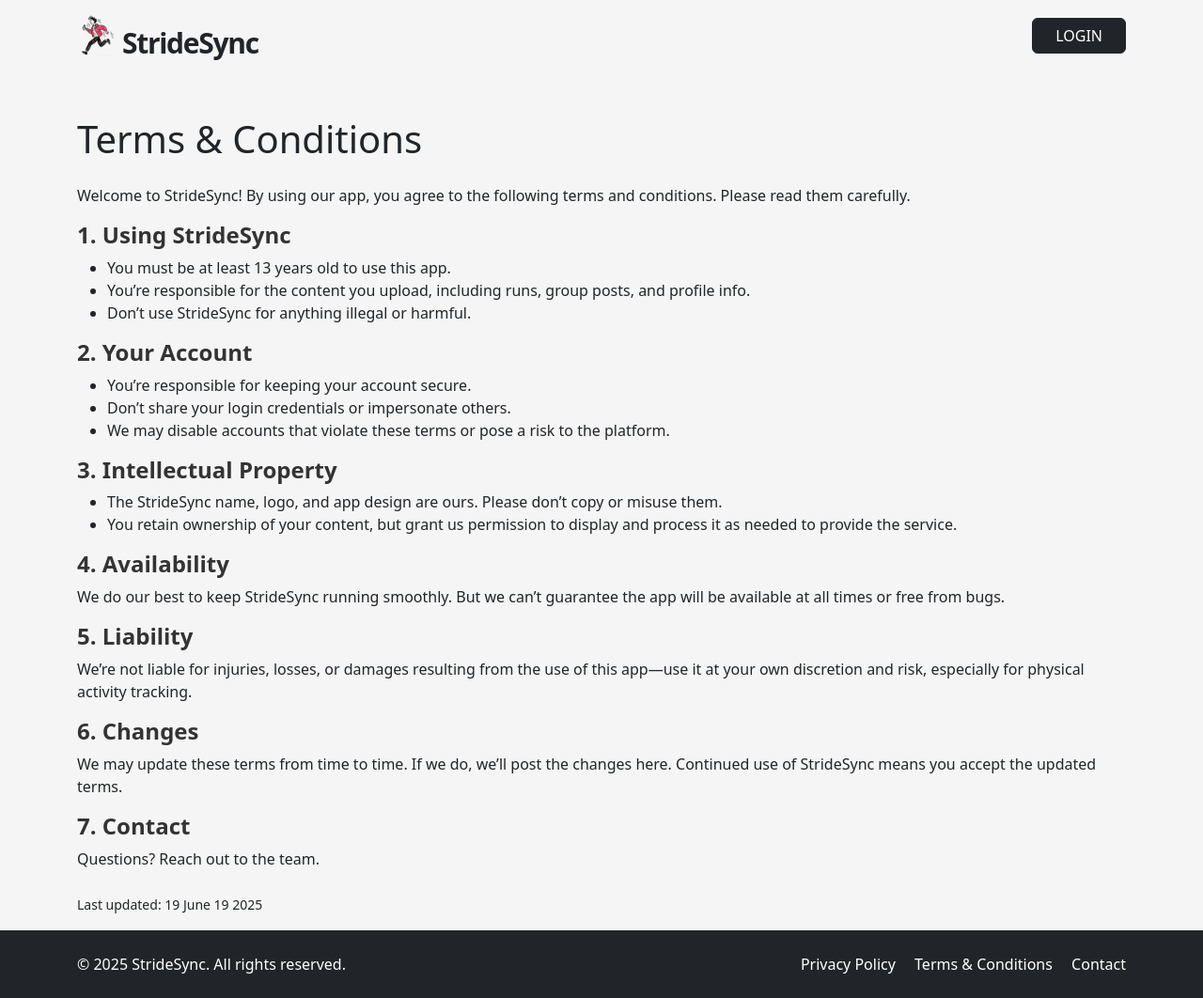
After one commit to to-ie/StrideSync, a Flask app: page /terms in a window 1280 px wide. The commit adds this page. Shown: the whole page at 94% size. Run offline with Flask 3, Linux system fonts and the light colour scheme.

Commit message:
adhoc pages

```diff
--- a/app/routes.py
+++ b/app/routes.py
@@ -27,7 +27,7 @@ from app.utils.token import generate_group_invite_token, verify_group_invite_tok
 
 from app.email import (
     send_verification_email, send_group_invite_email, send_password_reset_email,
-    send_verification_email
+    send_contact_email
 )
 from app.utils.token import generate_group_invite_token
 
@@ -1064,3 +1064,32 @@ def forbidden_error(error):
 def internal_error(error):
     db.session.rollback()
     return render_template("500.html"), 500
+
+@app.route('/privacy')
+def privacy():
+    return render_template('privacy.html')
+
+@app.route('/terms')
+def terms():
+    return render_template('terms.html')
+
+@app.route('/contact', methods=['GET', 'POST'])
+def contact():
+    if request.method == 'POST':
+        name = request.form.get('name', '').strip()
+        email = request.form.get('email', '').strip()
+        message_body = request.form.get('message', '').strip()
+
+        if not name or not email or not message_body:
+            flash('Please fill in all fields.', 'danger')
+            return redirect(url_for('contact'))
+
+        try:
+            send_contact_email(name, email, message_body)
+            flash('Thanks for reaching out! We’ve received your message.', 'success')
+        except Exception as e:
+            flash('Oops, something went wrong while sending your message.', 'danger')
+
+        return redirect(url_for('contact'))
+
+    return render_template('contact.html')
--- a/app/templates/base.html
+++ b/app/templates/base.html
@@ -90,9 +90,9 @@
         &copy; 2025 StrideSync. All rights reserved.
       </div>
       <div>
-        <a href="/privacy" class="text-white text-decoration-none me-3">Privacy Policy</a>
-        <a href="/terms" class="text-white text-decoration-none me-3">Terms & Conditions</a>
-        <a href="/contact" class="text-white text-decoration-none">Contact</a>
+        <a href="{{ url_for('privacy') }}" class="text-white text-decoration-none me-3">Privacy Policy</a>
+        <a href="{{ url_for('terms') }}" class="text-white text-decoration-none me-3">Terms & Conditions</a>
+        <a href="{{ url_for('contact') }}" class="text-white text-decoration-none">Contact</a>
       </div>
     </div>
   </footer>
--- /dev/null
+++ b/app/templates/terms.html
@@ -0,0 +1,45 @@
+{% extends "base.html" %}
+
+{% block title %}Terms & Conditions{% endblock %}
+
+{% block content %}
+<div class="container mt-5">
+  <h1 class="mb-4">Terms & Conditions</h1>
+
+  <p>Welcome to StrideSync! By using our app, you agree to the following terms and conditions. Please read them carefully.</p>
+
+  <h4>1. Using StrideSync</h4>
+  <ul>
+    <li>You must be at least 13 years old to use this app.</li>
+    <li>You’re responsible for the content you upload, including runs, group posts, and profile info.</li>
+    <li>Don’t use StrideSync for anything illegal or harmful.</li>
+  </ul>
+
+  <h4>2. Your Account</h4>
+  <ul>
+    <li>You’re responsible for keeping your account secure.</li>
+    <li>Don’t share your login credentials or impersonate others.</li>
+    <li>We may disable accounts that violate these terms or pose a risk to the platform.</li>
+  </ul>
+
+  <h4>3. Intellectual Property</h4>
+  <ul>
+    <li>The StrideSync name, logo, and app design are ours. Please don’t copy or misuse them.</li>
+    <li>You retain ownership of your content, but grant us permission to display and process it as needed to provide the service.</li>
+  </ul>
+
+  <h4>4. Availability</h4>
+  <p>We do our best to keep StrideSync running smoothly. But we can’t guarantee the app will be available at all times or free from bugs.</p>
+
+  <h4>5. Liability</h4>
+  <p>We’re not liable for injuries, losses, or damages resulting from the use of this app—use it at your own discretion and risk, especially for physical activity tracking.</p>
+
+  <h4>6. Changes</h4>
+  <p>We may update these terms from time to time. If we do, we’ll post the changes here. Continued use of StrideSync means you accept the updated terms.</p>
+
+  <h4>7. Contact</h4>
+  <p>Questions? Reach out to the team.</p>
+
+  <p class="mt-4"><small>Last updated: 19 June 19 2025</small></p>
+</div>
+{% endblock %}
```
Also changed, not shown: app/email.py (+25 -0 lines), app/templates/contact.html (added, +29 -0 lines), app/templates/privacy.html (added, +18 -0 lines).
